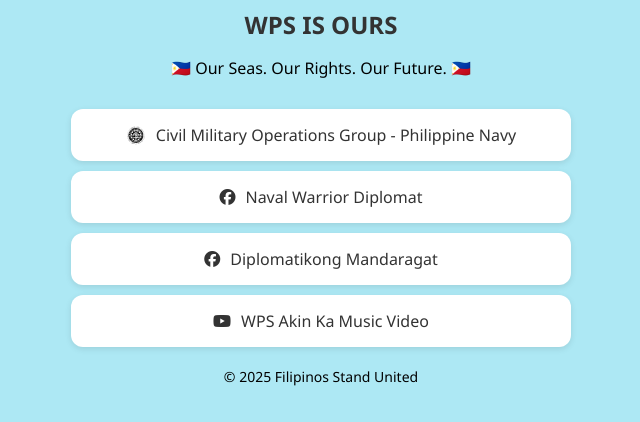
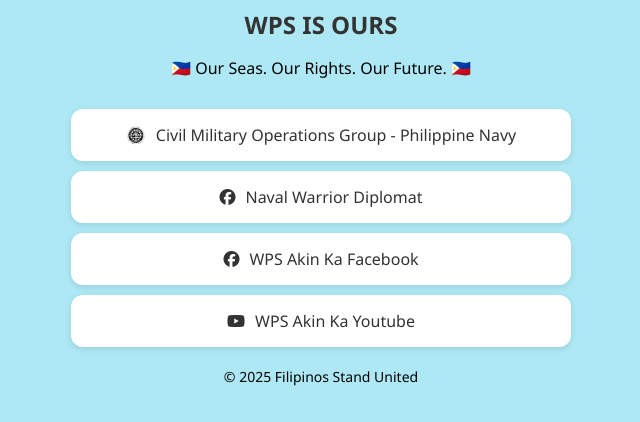
Before and after one commit to WPSisOURS/FSU, a plain HTML site: page index.html in a window 1280 px wide. Shown: the part 268-690 px from the top of the page, without its empty margins (319-959 px from the left). Drawn offline with Linux system fonts and the light colour scheme.

Commit message:
Update index.html

```diff
--- a/index.html
+++ b/index.html
@@ -92,10 +92,10 @@
       <img src="cmog.svg" width="20" height="20" style="margin-right:10px;" alt="Facebook icon" /> Civil Military Operations Group - Philippine Navy</a>
      <a class="link" href="https://www.facebook.com/yourNWD/" target="_blank">
       <i class="fab fa-facebook"></i> Naval Warrior Diplomat </a>
-    <a class="link" href="https://www.facebook.com/DipMan00/" target="_blank">
-      <i class="fab fa-facebook"></i> Diplomatikong Mandaragat </a>
+    <a class="link" href="https://web.facebook.com/CMOGPNofficial/videos/wps-akin-ka/347844698338063/?_rdc=1&_rdr#/" target="_blank">
+      <i class="fab fa-facebook"></i> WPS Akin Ka Facebook </a>
     <a class="link" href="https://youtu.be/-Fta2t2yt_E?si=I25bsPGcx4f1px2E" target="_blank">
-      <i class="fab fa-youtube"></i> WPS Akin Ka Music Video </a>
+      <i class="fab fa-youtube"></i> WPS Akin Ka Youtube </a>
 
 
     <!--div class="survey-section"-->
```
